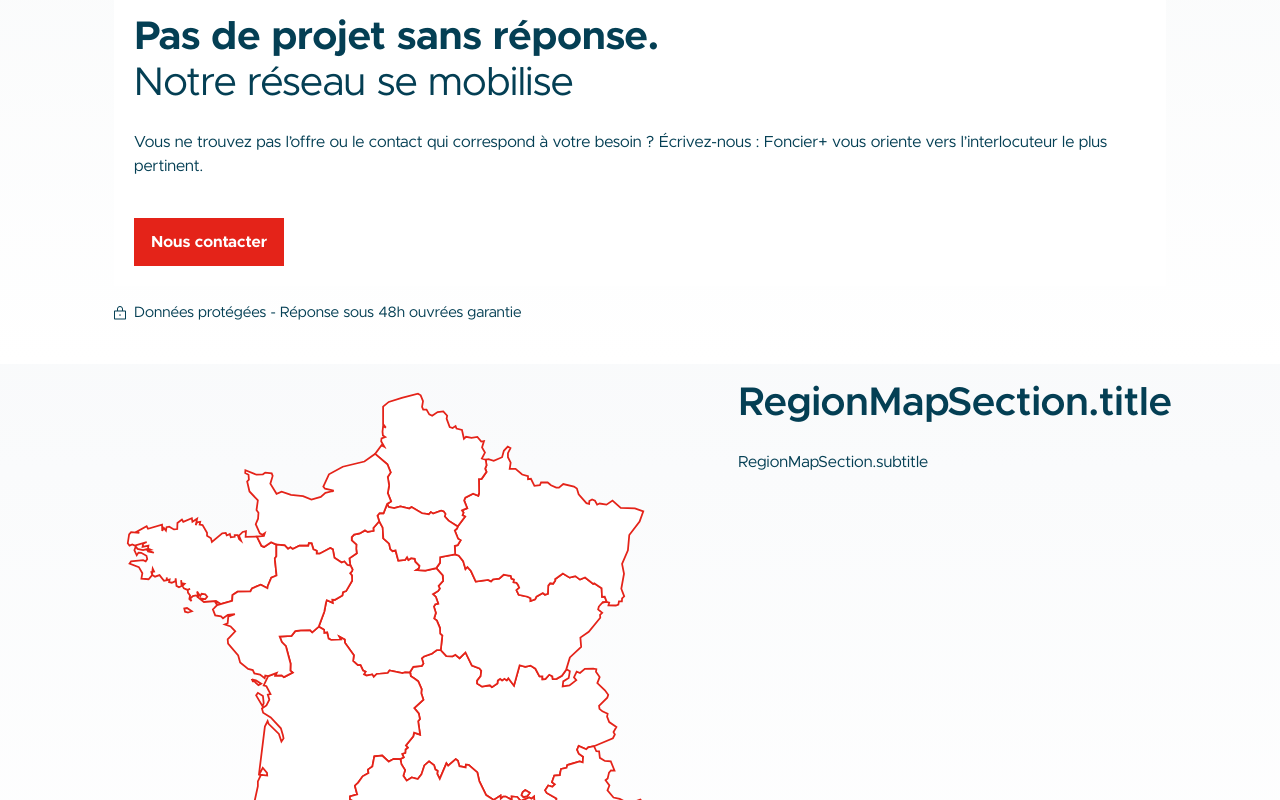
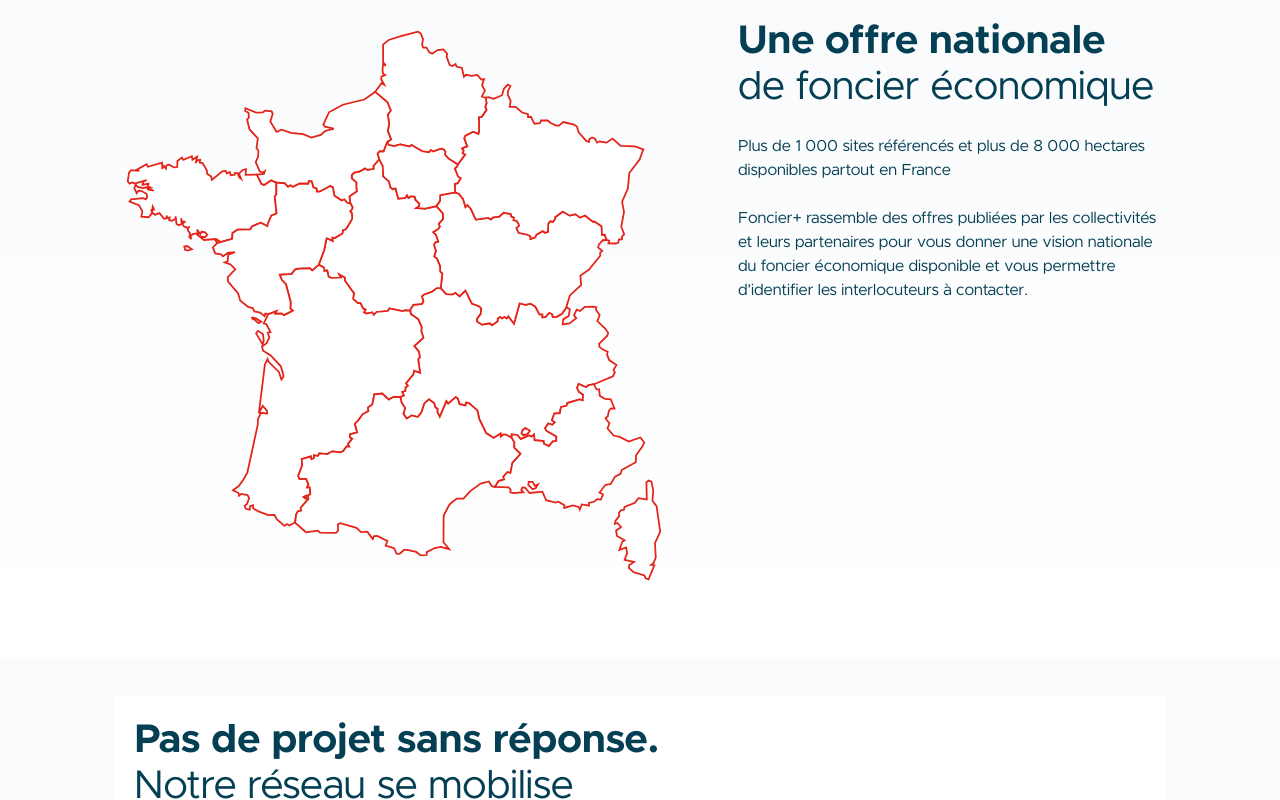
Before and after one commit to Theodo-GovTech/foncier-plus-web, a Next.js app: page /fr in a window 1280 px wide. Shown: the part 1680-2480 px from the top of the page. Built offline with nearby package versions, Linux system fonts and the light colour scheme.

Commit message:
feat: add copy and redesign RegionMapSection layout
Add title/subtitle/description translations for the section, introduce
shared gradient tokens so ContactSection can reuse the same background,
and move RegionMapSection above ContactSection on the homepage.

```diff
--- a/messages/en.json
+++ b/messages/en.json
@@ -34,6 +34,16 @@
   "BusinessSectorsPathSection": {
     "title": "<line>Tomorrow,</line> <bold>a search better tailored to your sector</bold>",
     "description": "Industry, logistics, crafts or services: location criteria vary widely from one activity to another. Over time, Foncier+ aims to enhance its search by sector to better qualify listings in light of your constraints. This approach will be rolled out gradually."
+  },
+  "RegionMapSection": {
+    "title": "<bold>A nationwide supply</bold> <line>of business land</line>",
+    "subtitle": "Over 1,000 listed sites and more than 8,000 hectares available across France",
+    "description": "Foncier+ gathers listings published by local authorities and their partners to give you a nationwide view of the available business land and help you identify who to contact.",
+    "categories": {
+      "wasteland": "Brownfields to redevelop",
+      "land": "Developed land",
+      "deposits": "Land reserves"
+    }
   },
   "Regions": {
     "auvergne-rhone-alpes": "Auvergne-Rhône-Alpes",
--- a/messages/fr.json
+++ b/messages/fr.json
@@ -34,6 +34,16 @@
   "BusinessSectorsPathSection": {
     "title": "<line>Demain,</line> <bold>une recherche mieux adaptée à votre filière</bold>",
     "description": "Industrie, logistique, artisanat ou services : les critères d’implantation varient fortement selon les activités. À terme, Foncier+ a vocation à enrichir la recherche par filière pour mieux qualifier les offres au regard de vos contraintes. Cette approche sera déployée progressivement."
+  },
+  "RegionMapSection": {
+    "title": "<bold>Une offre nationale</bold> <line>de foncier économique</line>",
+    "subtitle": "Plus de 1 000 sites référencés et plus de 8 000 hectares disponibles partout en France",
+    "description": "Foncier+ rassemble des offres publiées par les collectivités et leurs partenaires pour vous donner une vision nationale du foncier économique disponible et vous permettre d’identifier les interlocuteurs à contacter.",
+    "categories": {
+      "wasteland": "Friches à réhabiliter",
+      "land": "Foncier aménagé",
+      "deposits": "Gisements"
+    }
   },
   "Regions": {
     "auvergne-rhone-alpes": "Auvergne-Rhône-Alpes",
--- a/src/app/[locale]/page.tsx
+++ b/src/app/[locale]/page.tsx
@@ -10,8 +10,8 @@ export default async function Home() {
       <SearchSection />
       <BusinessSectorsPathSection />
       <AmbitionsSection />
+      <RegionMapSection />
       <ContactSection />
-      <RegionMapSection />
     </main>
   );
 }
--- a/src/app/globals.css
+++ b/src/app/globals.css
@@ -20,6 +20,8 @@
   --color-white-hover: rgb(255 255 255 / 70%);
   --color-line: #e4e6ea;
   --color-muted: #626c7f;
+  --color-gradient-start: var(--color-gray-50);
+  --color-gradient-end: var(--color-white);
 
   --container-page: 87.5rem;
 }
--- a/src/components/ContactSection.tsx
+++ b/src/components/ContactSection.tsx
@@ -7,7 +7,7 @@ export const ContactSection = async () => {
   const t = await getTranslations("ContactSection");
 
   return (
-    <section className="bg-linear-to-b from-brand/2 to-white">
+    <section className="bg-linear-to-b from-gradient-start to-gradient-end">
       <div className="mx-auto max-w-page px-4 py-10 lg:px-[114px]">
         <div className="bg-white p-5">
           <h2 className="text-4xl text-brand lg:text-[40px] lg:leading-[46px]">
--- a/src/components/RegionMapSection.tsx
+++ b/src/components/RegionMapSection.tsx
@@ -5,13 +5,19 @@ export const RegionMapSection = async () => {
   const t = await getTranslations("RegionMapSection");
 
   return (
-    <section className="mx-auto max-w-page px-4 py-4 lg:px-[114px] bg-linear-to-b from-gray-50 to-white gap-x-16 flex">
-      <RegionMap className="w-140 shrink-0" />
-      <div className="gap-y-6 flex flex-col">
-        <h2 className="leading-[1.15] text-[28px] font-semibold text-brand lg:text-[40px]">
-          {t("title")}
-        </h2>
-        <h3 className="text-brand font-medium">{t("subtitle")}</h3>
+    <section className="bg-linear-to-b from-gradient-start to-gradient-end">
+      <div className="mx-auto max-w-page px-4 py-16 lg:px-[114px] gap-x-16 flex">
+        <RegionMap className="w-140 shrink-0" />
+        <div className="gap-y-6 flex flex-col">
+          <h2 className="leading-[1.15] text-[28px] text-brand lg:text-[40px]">
+            {t.rich("title", {
+              bold: (chunks) => <span className="font-bold">{chunks}</span>,
+              line: (chunks) => <span className="block">{chunks}</span>,
+            })}
+          </h2>
+          <h3 className="text-brand font-medium">{t("subtitle")}</h3>
+          <p className="text-brand">{t("description")}</p>
+        </div>
       </div>
     </section>
   );
```
